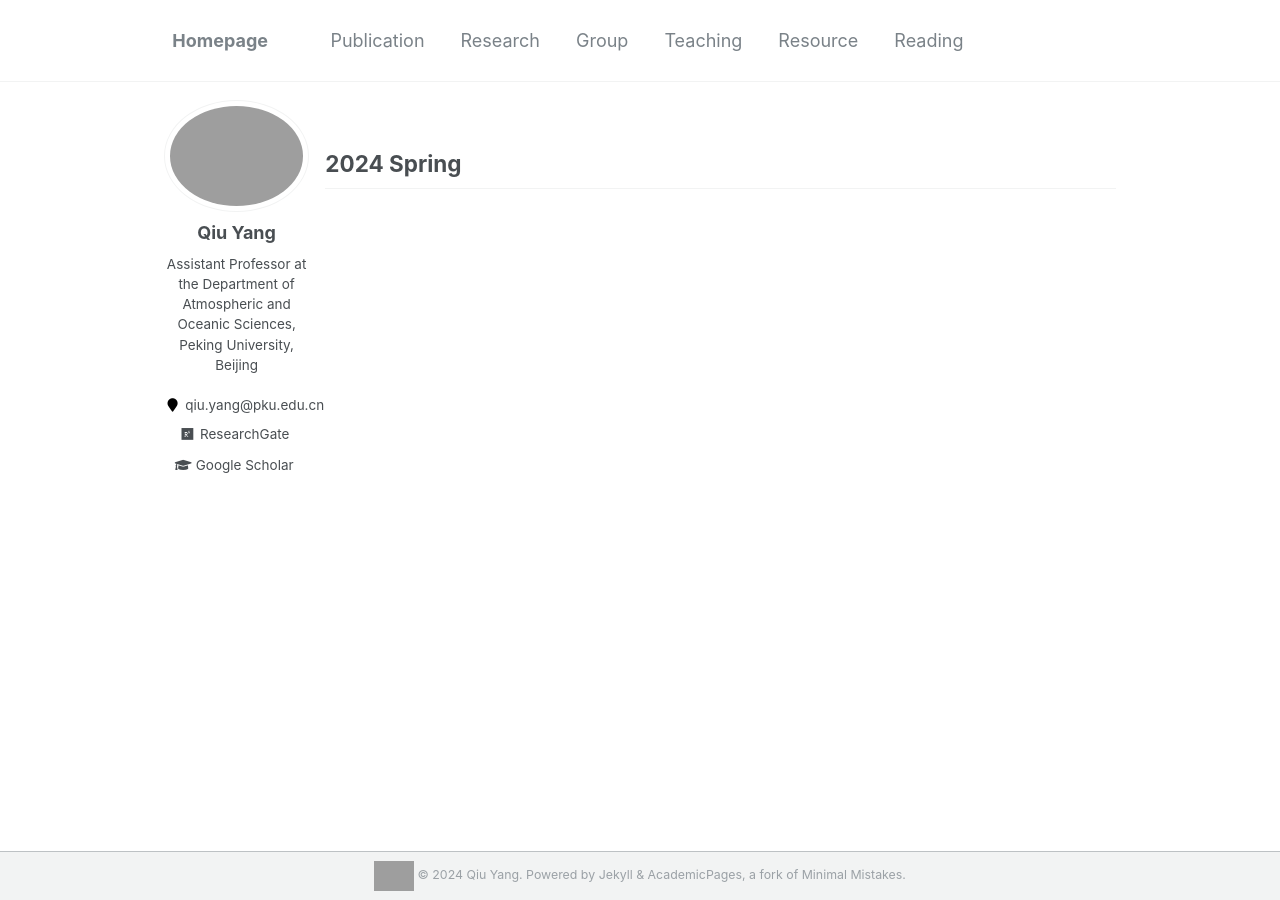
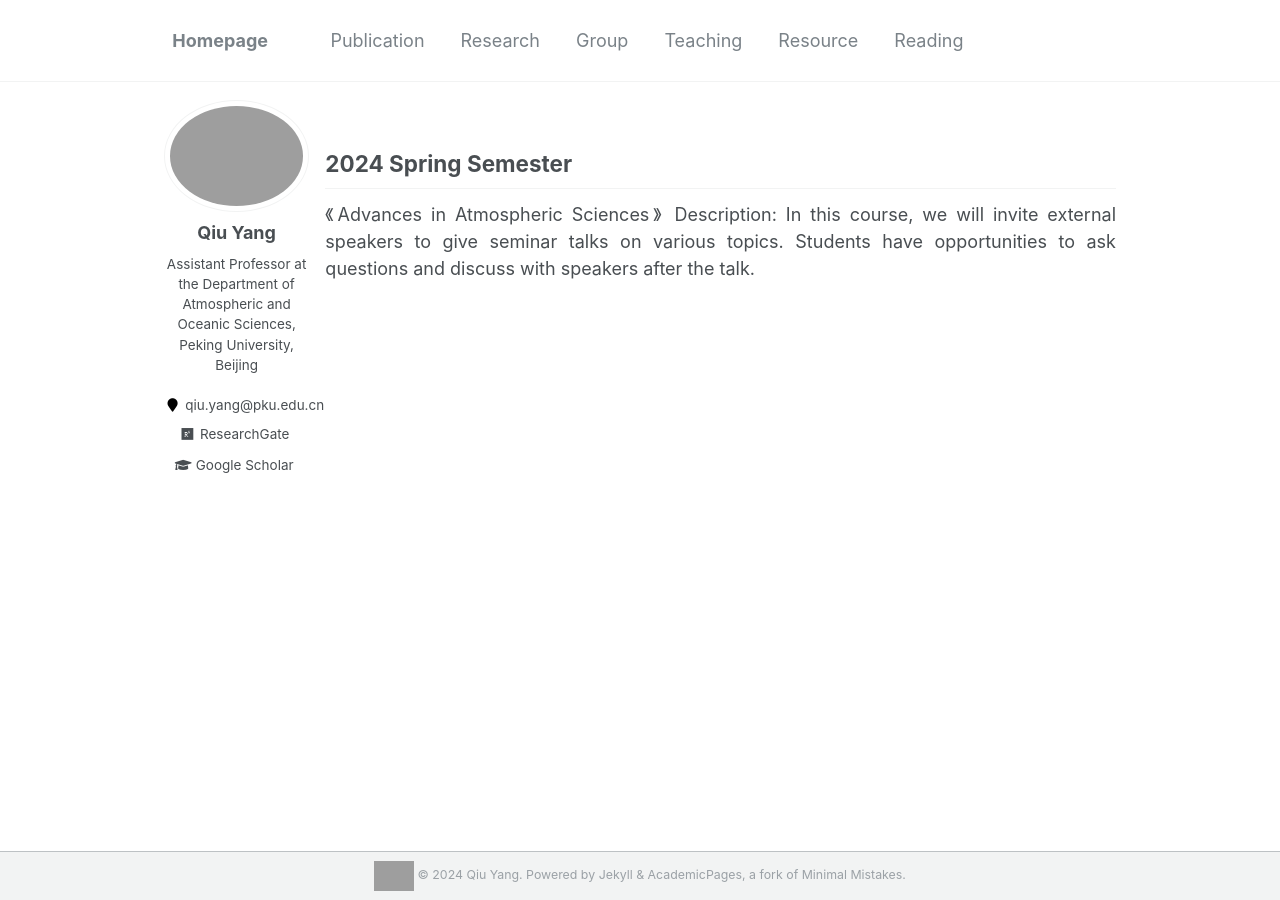
Before and after one commit to qiuyang50/qiuyang50.github.io, a Jekyll site: the page built from _pages/teaching.md, in a window 1280 px wide. Built offline with Jekyll 4.4.1, drawn with Linux system fonts in a browser that asks for light colours; grey boxes are pictures that could not be loaded.

Commit message:
Update teaching.md

```diff
--- a/_pages/teaching.md
+++ b/_pages/teaching.md
@@ -7,5 +7,7 @@ author_profile: true
 
 
 
-2024 Spring
+2024 Spring Semester
 ---
+《Advances in Atmospheric Sciences》
+Description: In this course, we will invite external speakers to give seminar talks on various topics. Students have opportunities to ask questions and discuss with speakers after the talk.
```
